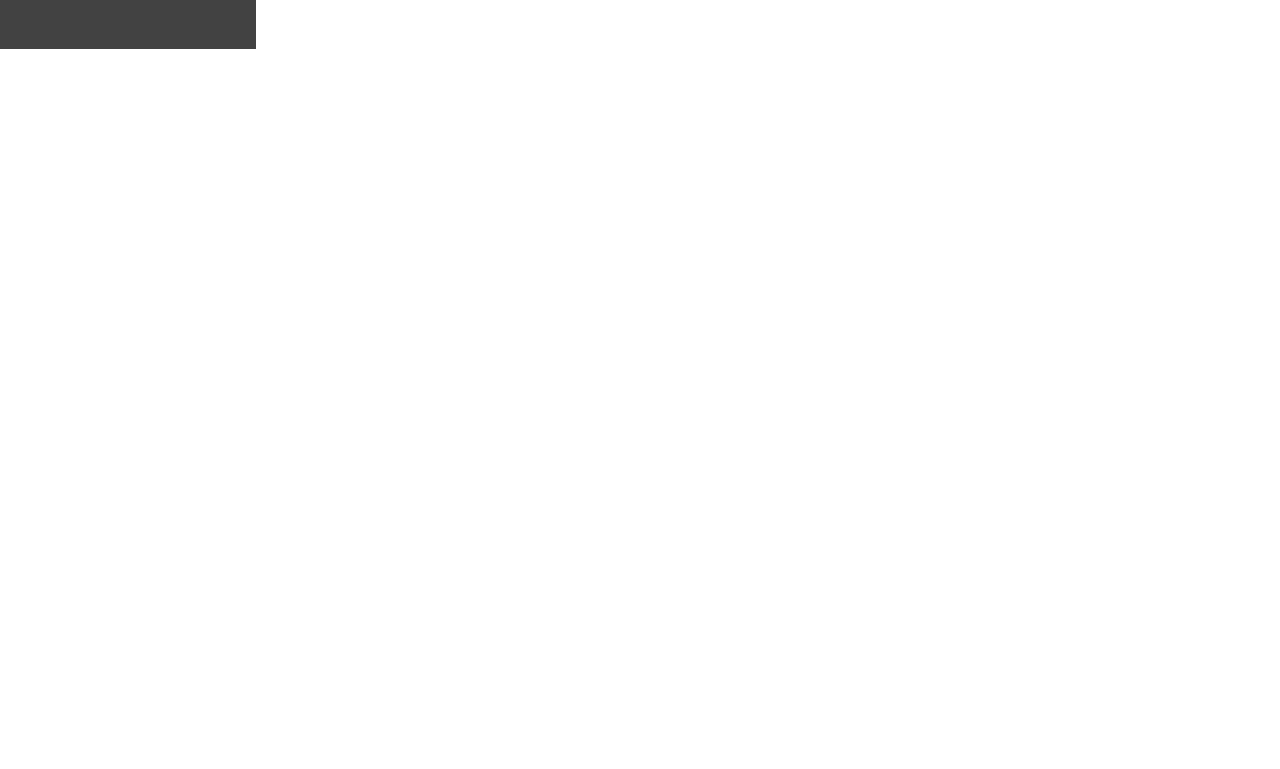
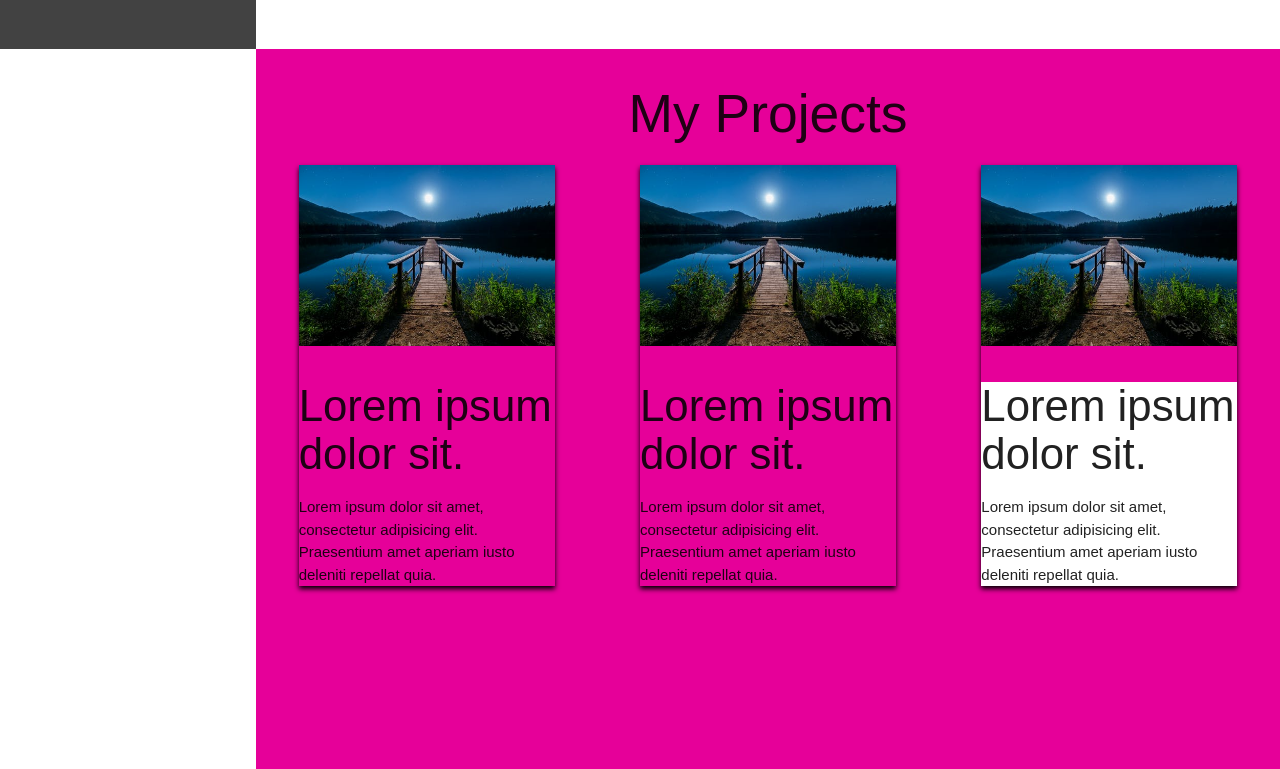
Before and after one commit to Leletungalo/myPortfolio, a plain HTML site: page public/index.html in a window 1280 px wide. Shown: the part 751-1520 px from the top of the page. Before the commit the page ends 800 px from the top, so only its background shows below. Drawn offline with nearby package versions, Linux system fonts and the light colour scheme.

Commit message:
agly project page

```diff
--- a/public/CSS/stayle.css
+++ b/public/CSS/stayle.css
@@ -12,6 +12,7 @@ body{
 aside{
     width: 20%;
     height: 100vh;
+    position: fixed;
 }
 
 .profilePicture{
@@ -43,6 +44,7 @@ aside{
 main{
     display: flex;
     width: 80%;
+    margin-left: 20%;
     flex-direction: column;
 }
 
@@ -75,3 +77,28 @@ main{
     margin: 1em 45%;
     border-radius: 5%;
 }
+
+/*Project*/
+
+#projects{
+    height: 90vh;
+    background-color: rgb(230, 0, 153);
+}
+
+.projectDisplay{
+    display: flex;
+    justify-content: space-around;
+}
+
+.con{
+    width: 25%;
+    box-shadow: 0 3px 5px black;
+}
+
+.con .projectImage{
+    width: 100%;
+}
+
+.con .projectInfo{
+    background-color: white;
+}
--- a/public/index.html
+++ b/public/index.html
@@ -34,7 +34,42 @@
             <p class="left-align bio" >Lorem, ipsum dolor sit amet consectetur adipisicing elit. Corrupti, commodi? Ullam nesciunt magnam dignissimos voluptas exercitationem, modi deleniti culpa alias eius, mollitia amet tenetur nemo harum officia impedit nulla ex.</p>
             <a href="#contact" class="hoverable">Contact</a>
         </section>
-        <section id="projects"></section>
+        <section  id="projects">
+            <h2 class="center-align">My Projects</h2>
+            <div class="projectDisplay">
+                <div class="con">
+                    <img src="./images/photo.jpeg" alt="" class="projectImage">
+                    <h3 class="projectHeading">
+                        Lorem ipsum dolor sit.
+                    </h3>
+                    <p class="projectDiscription">
+                        Lorem ipsum dolor sit amet, consectetur adipisicing elit. Praesentium amet aperiam iusto deleniti repellat quia.
+                    </p>
+                </div>
+
+                <div class="con">
+                    <img src="./images/photo.jpeg" alt="" class="projectImage">
+                    <h3 class="projectHeading">
+                        Lorem ipsum dolor sit.
+                    </h3>
+                    <p class="projectDiscription">
+                        Lorem ipsum dolor sit amet, consectetur adipisicing elit. Praesentium amet aperiam iusto deleniti repellat quia.
+                    </p>
+                </div>
+
+                <div class="con">
+                    <img src="./images/photo.jpeg" alt="" class="projectImage">
+                    <div class="projectInfo">
+                        <h3 class="projectHeading">
+                            Lorem ipsum dolor sit.
+                        </h3>
+                        <p class="projectDiscription">
+                            Lorem ipsum dolor sit amet, consectetur adipisicing elit. Praesentium amet aperiam iusto deleniti repellat quia.
+                        </p>
+                    </div>
+                </div>
+            </div>
+        </section>
         <section id="skills"></section>
         <section id="contact"></section>
     </main>
```
